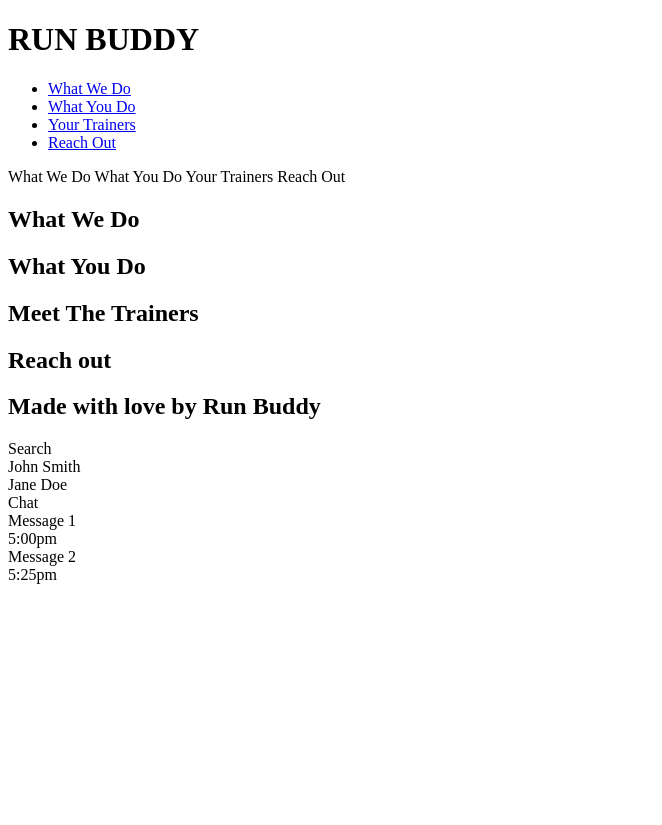
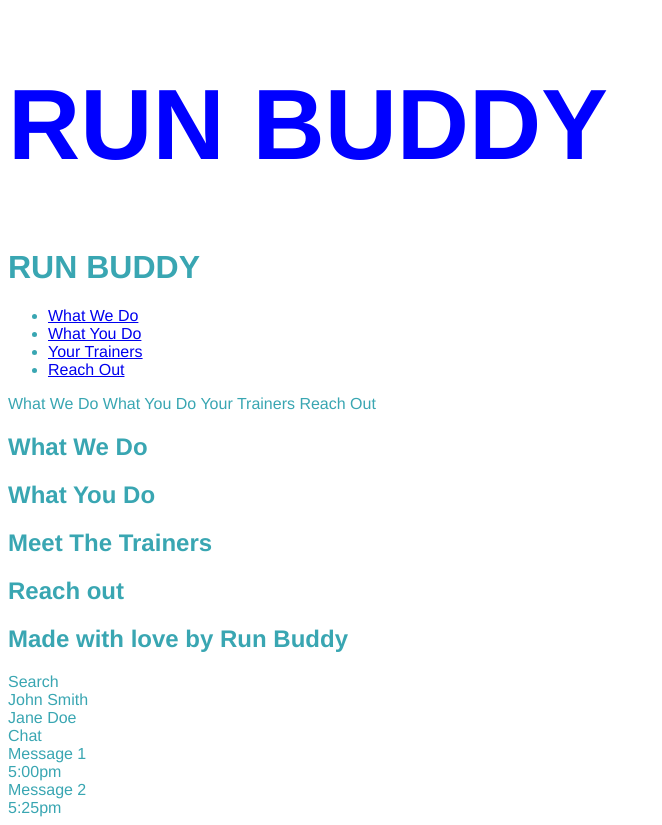
Before and after one commit to 22ndCenturyNeo/run-buddy, a plain HTML site: page index.html in a window 1280 px wide. Shown: the whole page, without its empty margins (0-662 px from the left). Before the commit the page ends 800 px from the top, so only its background shows below. Drawn offline with Linux system fonts and the light colour scheme.

Commit message:
Added style.css file.

```diff
--- a/index.html
+++ b/index.html
@@ -1,7 +1,9 @@
 <!DOCTYPE html>
 <html lang="en">
+  <meta charset="UTF-8" />
+  <link rel="stylesheet" href="./style.css" />
   <head>
-    <meta charset="UTF-8" />
+    <h1 style="color: blue; font-size: 100px">RUN BUDDY</h1>
     <title>Run Buddy</title>
   </head>
   <body>
@@ -30,8 +32,7 @@
     </header>
     What We Do What You Do Your Trainers Reach Out
     <!-- hero/jumbotron -->
-    <section>
-    </section>
+    <section></section>
 
     <!-- "what we do" section -->
     <section>
--- /dev/null
+++ b/style.css
@@ -0,0 +1,5 @@
+body {
+  /* more on this crazy alphanumerical value in a minute! */
+  color: #39a6b2;
+  font-family: Helvetica, Arial, sans-serif;
+}
```
Also changed, not shown: 1 other file.
